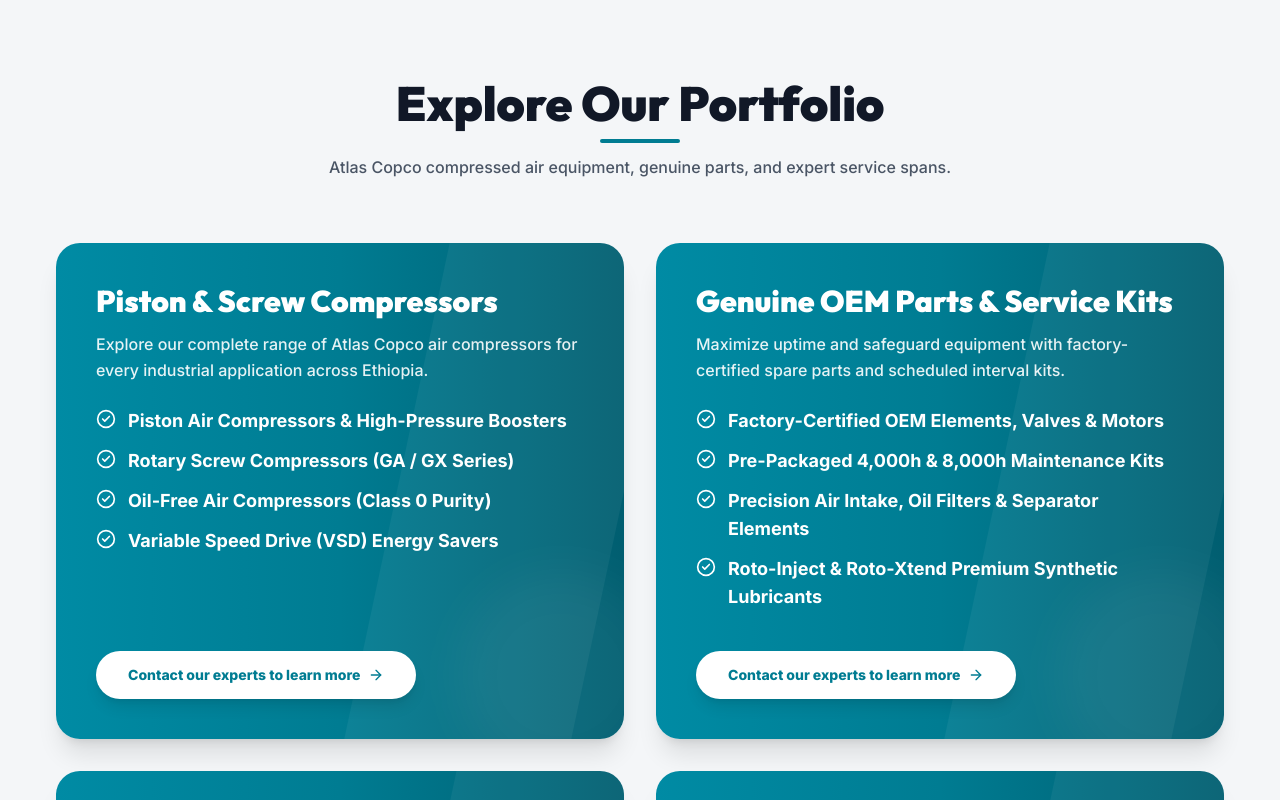
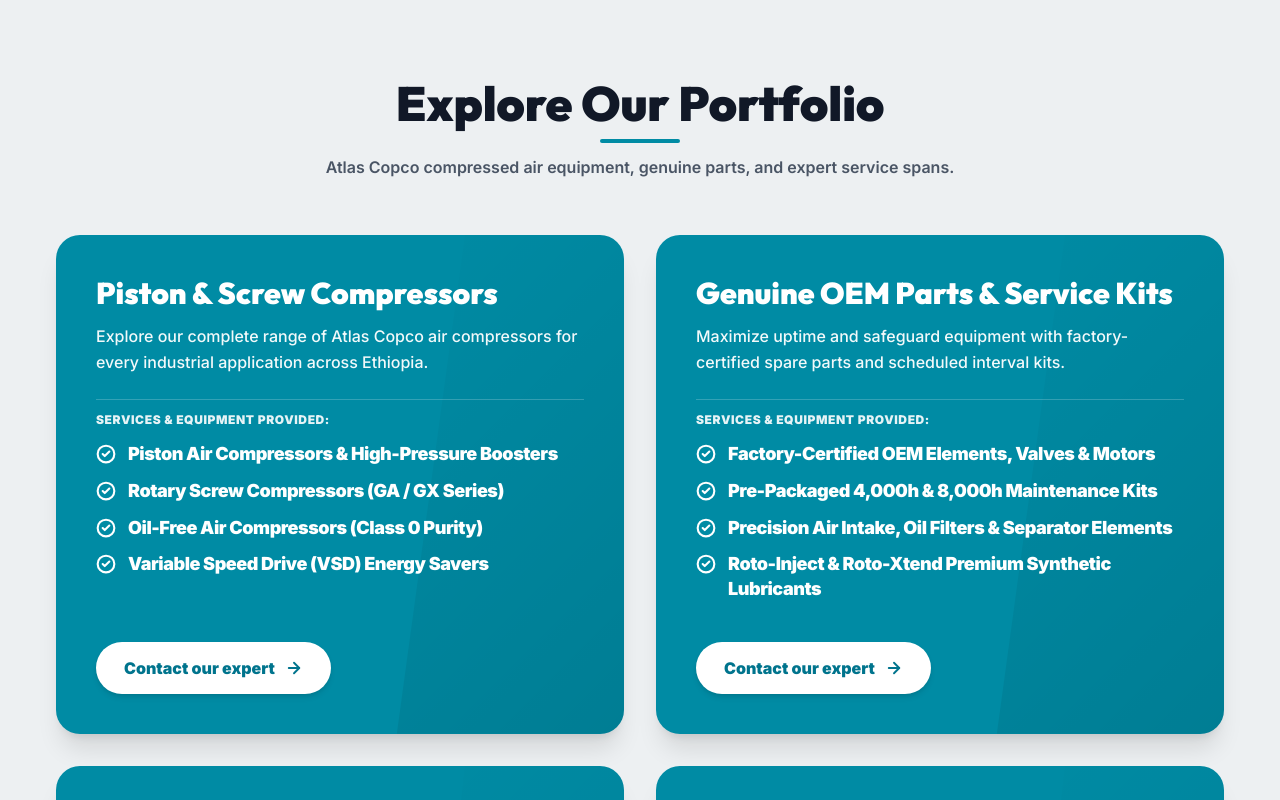
Before and after one commit to MogesBekele/Aurora-Green-Industry, a React (Vite) app: page /atlas-copco in a window 1280 px wide. Shown: the part 1240-2040 px from the top of the page. Built offline with nearby package versions, Linux system fonts and the light colour scheme.

Commit message:
update home page

```diff
--- a/src/index.css
+++ b/src/index.css
@@ -152,7 +152,7 @@
 
 /* Section backgrounds */
 .hero-gradient {
-  background: rgba(17, 24, 39, 0.85);
+  background: linear-gradient(to right, rgba(0, 0, 0, 0.75), rgba(0, 0, 0, 0.45), rgba(0, 0, 0, 0.20));
 }
 
 /* Section backgrounds */
--- a/src/pages/AtlasCopco.tsx
+++ b/src/pages/AtlasCopco.tsx
@@ -2,19 +2,11 @@
 import {
   CheckCircle2,
   ExternalLink,
-  Package,
-  Wrench,
-  Cpu,
-  Zap,
-  Filter,
-  Droplets,
   Home,
   ChevronRight,
   ArrowRight,
-  Gauge,
   Award,
   Phone,
-  Clock,
 } from 'lucide-react'
 import { useRevealAll } from '../hooks/useReveal'
 
@@ -200,17 +192,17 @@
       </section>
 
       {/* ── Product & Service Portfolio (Atlas Copco Cyan Cards with Bold Lists on Gray Background) ── */}
-      <section className="py-20 lg:py-28 bg-[#f4f6f8] border-t border-b border-gray-200">
+      <section className="py-20 lg:py-28 bg-[#edf0f2] border-t border-b border-gray-300">
         <div className="max-w-[1500px] mx-auto px-4 sm:px-8 lg:px-14">
-          <div className="reveal text-center mb-16 max-w-2xl mx-auto">
+          <div className="reveal text-center mb-14 max-w-2xl mx-auto">
             <h2
-              className="text-4xl sm:text-5xl font-display font-900 text-[#111827] mb-3"
+              className="text-3xl sm:text-4xl lg:text-5xl font-display font-900 text-[#111827] mb-3"
               style={{ fontFamily: 'Outfit, sans-serif', fontWeight: 900 }}
             >
               Explore Our Portfolio
             </h2>
-            <div className="w-20 h-1 bg-[#007c92] mx-auto mb-3 rounded-full" />
-            <p className="text-gray-600 text-base font-medium">
+            <div className="w-20 h-1 bg-[#008ba4] mx-auto mb-3 rounded-full" />
+            <p className="text-gray-600 text-base font-semibold">
               Atlas Copco compressed air equipment, genuine parts, and expert service spans.
             </p>
           </div>
@@ -220,11 +212,16 @@
               <div
                 key={id}
                 id={`service-card-${id}`}
-                className="reveal relative overflow-hidden rounded-3xl p-8 sm:p-10 shadow-xl bg-gradient-to-r from-[#008ba4] via-[#007c92] to-[#005e70] text-white flex flex-col justify-between group transition-all duration-300 hover:shadow-2xl"
+                className="reveal relative overflow-hidden rounded-3xl p-8 sm:p-10 shadow-xl bg-[#008ba4] text-white flex flex-col justify-between group transition-all duration-300 hover:shadow-2xl hover:-translate-y-1"
               >
-                {/* Atlas Copco signature geometric wave on the right */}
-                <div className="absolute right-0 top-0 bottom-0 w-2/5 bg-white/5 pointer-events-none transform -skew-x-12" />
-                <div className="absolute -bottom-10 -right-10 w-52 h-52 bg-white/5 rounded-full blur-xl pointer-events-none" />
+                {/* Atlas Copco signature angled polygon on the right */}
+                <div
+                  className="absolute right-0 top-0 bottom-0 w-2/5 pointer-events-none opacity-20"
+                  style={{
+                    background: 'linear-gradient(135deg, rgba(0,0,0,0) 0%, rgba(0,0,0,0.5) 100%)',
+                    clipPath: 'polygon(30% 0%, 100% 0%, 100% 100%, 0% 100%)',
+                  }}
+                />
 
                 <div className="relative z-10">
                   <h3
@@ -233,28 +230,35 @@
                   >
                     {title}
                   </h3>
-                  <p className="text-white/90 text-sm sm:text-base leading-relaxed mb-6 font-medium max-w-xl">
+                  <p className="text-white text-sm sm:text-base leading-relaxed mb-6 font-medium max-w-xl opacity-95">
                     {subtitle}
                   </p>
 
                   {/* Service provided list in BOLD */}
-                  <ul className="space-y-3 mb-8">
-                    {services.map((item) => (
-                      <li key={item} className="flex items-start gap-3 text-base sm:text-lg font-bold text-white">
-                        <CheckCircle2 size={20} className="text-white mt-0.5 shrink-0" />
-                        <span>{item}</span>
-                      </li>
-                    ))}
-                  </ul>
+                  <div className="mb-8 pt-3 border-t border-white/20">
+                    <p className="text-xs uppercase tracking-wider font-black text-white/90 mb-3.5">
+                      Services &amp; Equipment Provided:
+                    </p>
+                    <ul className="space-y-3">
+                      {services.map((item) => (
+                        <li key={item} className="flex items-start gap-3">
+                          <CheckCircle2 size={20} className="text-white mt-0.5 shrink-0" strokeWidth={2.5} />
+                          <span className="text-base sm:text-lg font-black text-white leading-snug tracking-tight">
+                            {item}
+                          </span>
+                        </li>
+                      ))}
+                    </ul>
+                  </div>
                 </div>
 
                 <div className="relative z-10 pt-2">
                   <Link
                     to="/contact"
-                    className="bg-white text-[#007c92] hover:bg-gray-100 font-extrabold px-8 py-3.5 rounded-full text-sm inline-flex items-center gap-2 shadow-lg transition-all transform group-hover:translate-x-1"
+                    className="bg-white text-[#00748d] hover:bg-gray-100 font-black px-7 py-3.5 rounded-full text-sm sm:text-base inline-flex items-center gap-2.5 shadow-md transition-all transform group-hover:translate-x-1"
                   >
-                    Contact our experts to learn more
-                    <ArrowRight size={16} />
+                    Contact our expert
+                    <ArrowRight size={18} strokeWidth={2.5} />
                   </Link>
                 </div>
               </div>
--- a/src/pages/Home.tsx
+++ b/src/pages/Home.tsx
@@ -52,36 +52,37 @@
           backgroundPosition: 'center',
         }}
       >
-        <div className="absolute inset-0 hero-gradient" />
+        {/* Transparent gradient matching Atlas Copco page: leaves compressor machinery clearly visible */}
+        <div className="absolute inset-0 bg-gradient-to-r from-black/75 via-black/45 to-black/20" />
         <div className="absolute bottom-0 left-0 right-0 h-1.5 bg-[#0097B2] opacity-70" />
 
         <div className="reveal relative z-10 text-center px-4 sm:px-8 lg:px-12 max-w-7xl mx-auto w-full">
           {/* Badge */}
-          <div className="reveal inline-flex items-center gap-2.5 bg-[#0097B2]/20 border border-[#0097B2]/40 rounded-full px-5 py-2 mb-8 backdrop-blur-sm">
+          <div className="reveal inline-flex items-center gap-2.5 bg-[#0097B2]/20 border border-[#0097B2]/40 rounded-full px-5 py-2 mb-8 backdrop-blur-sm shadow-lg">
             <div className="w-2.5 h-2.5 rounded-full bg-[#0097B2] animate-pulse" />
-            <span className="text-[#e6edf3] text-sm sm:text-base font-semibold">
+            <span className="text-white text-sm sm:text-base font-bold drop-shadow-md">
               Authorised Atlas Copco Distributor
             </span>
           </div>
 
           <h1
-            className="reveal text-5xl sm:text-6xl md:text-7xl lg:text-8xl xl:text-[5.5rem] font-display font-900 text-white leading-[1.08] mb-6 tracking-tight"
+            className="reveal text-5xl sm:text-6xl md:text-7xl lg:text-8xl xl:text-[5.5rem] font-display font-900 text-white leading-[1.08] mb-6 tracking-tight drop-shadow-[0_2px_10px_rgba(0,0,0,0.7)]"
             style={{ fontFamily: 'Outfit, sans-serif', fontWeight: 900 }}
           >
             AURORA GREEN
             <span className="block text-[#0097B2]">INDUSTRIES PLC</span>
           </h1>
 
-          <p className="reveal text-2xl sm:text-3xl md:text-4xl lg:text-5xl text-white font-extrabold mb-5 tracking-tight">
-            Compressed Air & Industrial Solutions
+          <p className="reveal text-2xl sm:text-3xl md:text-4xl lg:text-5xl text-white font-extrabold mb-5 tracking-tight drop-shadow-[0_2px_8px_rgba(0,0,0,0.7)]">
+            Compressed Air &amp; Industrial Solutions
           </p>
-          <p className="reveal text-lg sm:text-xl md:text-2xl text-gray-200 max-w-4xl lg:max-w-5xl mx-auto mb-10 font-medium leading-relaxed">
-            Authorised distributor of Atlas Copco compressors, genuine parts, maintenance, and industrial & medical gases in Ethiopia.
+          <p className="reveal text-lg sm:text-xl md:text-2xl text-white max-w-4xl lg:max-w-5xl mx-auto mb-10 font-medium leading-relaxed drop-shadow-[0_2px_6px_rgba(0,0,0,0.7)]">
+            Authorised distributor of Atlas Copco compressors, genuine parts, maintenance, and industrial &amp; medical gases in Ethiopia.
           </p>
 
           <div className="reveal flex flex-wrap justify-center gap-6 sm:gap-10 lg:gap-14 mb-12">
             {['Reliable Equipment', 'Genuine Parts', 'Technical Expertise'].map((v) => (
-              <div key={v} className="flex items-center gap-3 text-white">
+              <div key={v} className="flex items-center gap-3 text-white drop-shadow-[0_2px_4px_rgba(0,0,0,0.7)]">
                 <CheckCircle2 size={24} className="text-[#0097B2] shrink-0" />
                 <span className="text-lg sm:text-xl font-bold">{v}</span>
               </div>
```
